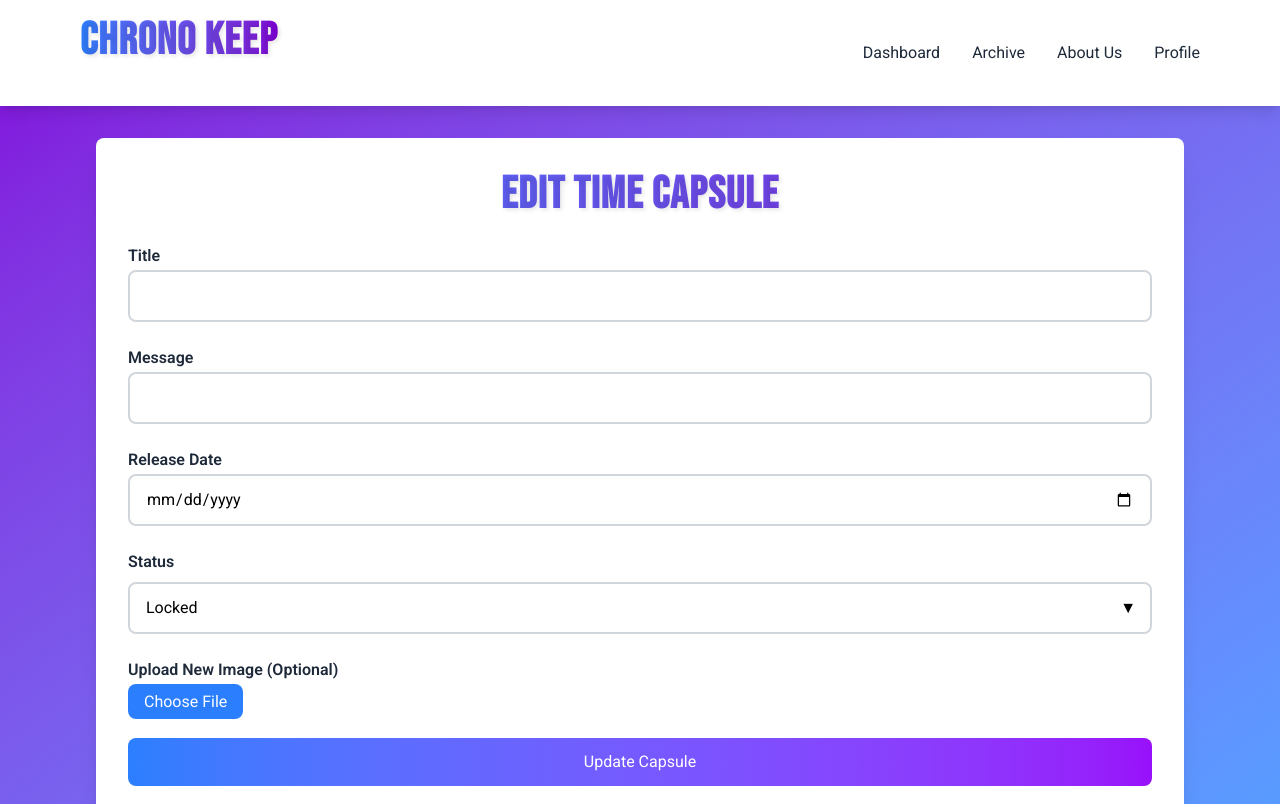
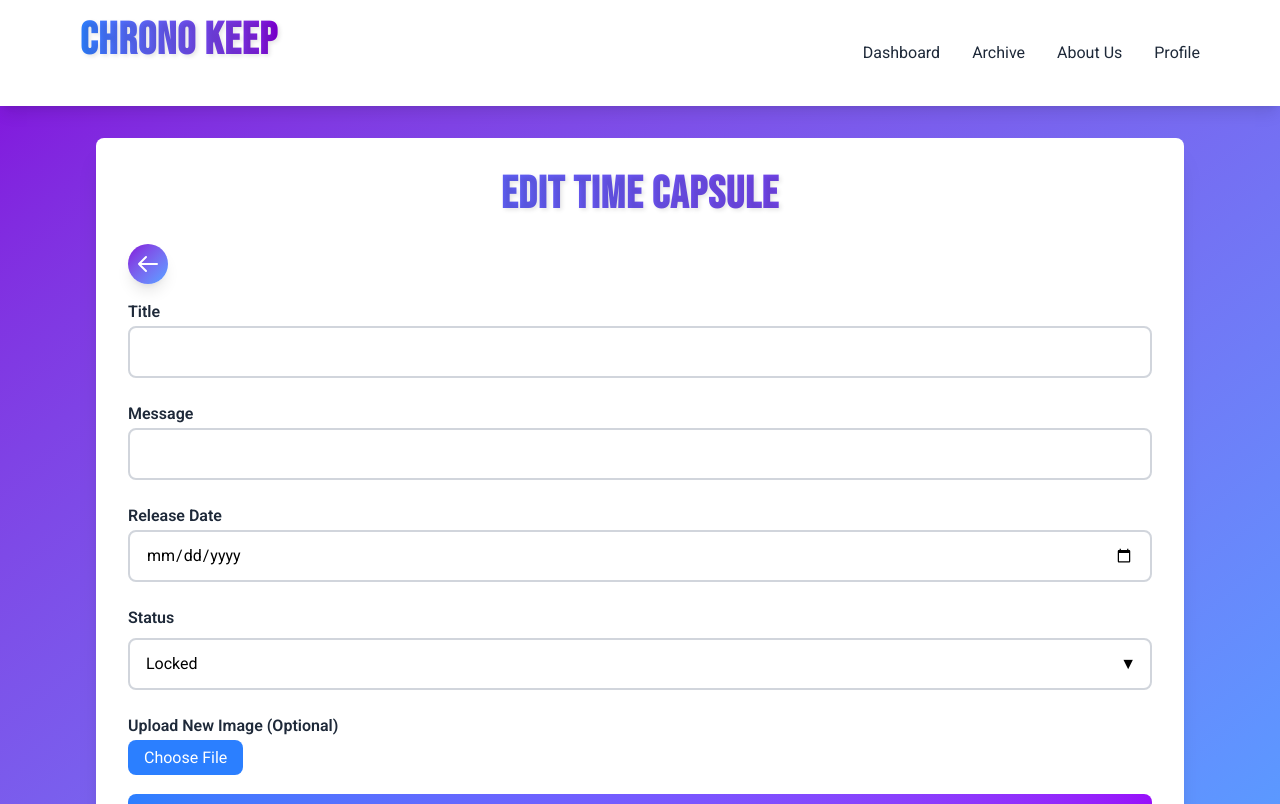
Before and after one commit to GeroStoewe/chrono-keep, a React (Vite) app: page /edit-capsule/1 in a window 1280 px wide. Shown: the top 804 px of the page. Built offline with nearby package versions, Linux system fonts and the light colour scheme; no server answers; the database is empty.

Commit message:
add a custom back arrow component and use it in EditCapsulePage

```diff
--- /dev/null
+++ b/src/components/editCapsulePage/BackArrowButton.tsx
@@ -0,0 +1,41 @@
+import { useNavigate } from "react-router-dom";
+
+interface BackArrowButtonProps {
+  onClick?: () => void;
+}
+
+function BackArrowButton({ onClick }: BackArrowButtonProps) {
+  const navigate = useNavigate();
+
+  const handleClick = () => {
+    if (onClick) {
+      onClick();
+    } else {
+      navigate(-1); // Go back to the previous page
+    }
+  };
+
+  return (
+    <button
+      onClick={handleClick}
+      className="flex items-center justify-center w-10 h-10 bg-gradient-to-tl from-blue-400 to-purple-700 rounded-full shadow-lg hover:shadow-xl transition-shadow duration-300"
+    >
+      <svg
+        xmlns="http://www.w3.org/2000/svg"
+        className="h-6 w-6 text-white"
+        fill="none"
+        viewBox="0 0 24 24"
+        stroke="currentColor"
+      >
+        <path
+          strokeLinecap="round"
+          strokeLinejoin="round"
+          strokeWidth={2}
+          d="M10 19l-7-7m0 0l7-7m-7 7h18"
+        />
+      </svg>
+    </button>
+  );
+}
+
+export default BackArrowButton;
--- a/src/pages/EditCapsulePage.tsx
+++ b/src/pages/EditCapsulePage.tsx
@@ -12,6 +12,7 @@ import { TextInputField } from "../components/security/TextInputField";
 import { SubmitButton } from "../components/SubmitButton";
 import NavigationBar from "../components/dashboardPage/NavigationBar";
 import GradientHeading from "../components/GradientHeading.tsx";
+import BackArrowButton from "../components/editCapsulePage/BackArrowButton.tsx";
 
 //TODO Add comments.
 
@@ -131,6 +132,10 @@ function EditCapsulePage() {
         {/* Form Wrapper */}
         <div className="bg-white rounded-lg shadow-xl p-8">
           <GradientHeading text="Edit Time Capsule" />
+          {/* BackArrowButton */}
+          <div className="mb-4">
+            <BackArrowButton />
+          </div>
 
           {/* Form */}
           <form onSubmit={handleSubmit} className="space-y-6">
```
